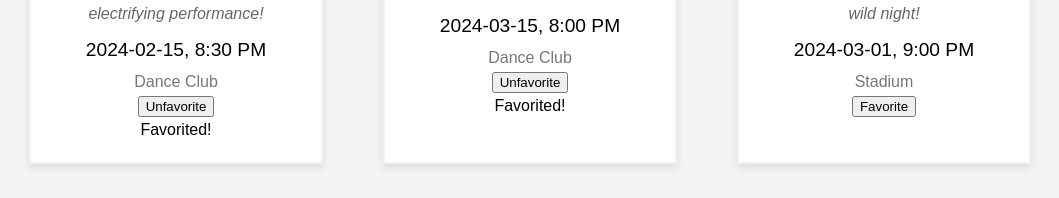
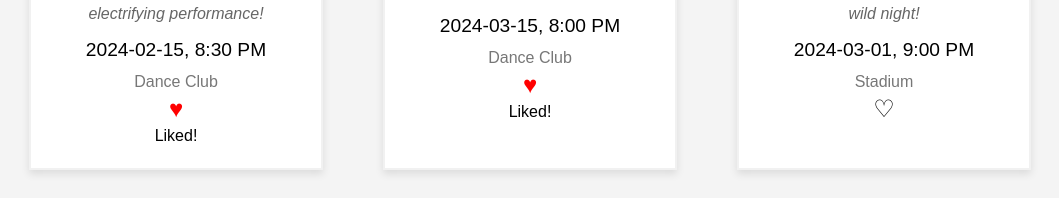
Before and after one commit to Fawaztarar/gig_listing_react, a React (Vite) app: page / in a window 1280 px wide. Shown: the part 566-764 px from the top of the page, without its empty margins (110-1169 px from the left). Built offline with nearby package versions, Linux system fonts and the light colour scheme.

Commit message:
heart button

```diff
--- a/src/Gig.css
+++ b/src/Gig.css
@@ -73,6 +73,20 @@ body {
     color: #777; /* Color remains unchanged */
 }
 
+/* Heart button styles */
+.heart-button {
+    font-size: 24px; /* Adjust size as needed */
+    color: #000; /* Color for the not favorited heart */
+    border: none;
+    background: none;
+    cursor: pointer;
+}
+
+  .heart-button.favorited {
+    color: red; /* Color for the favorited heart */
+}
+
+
 /* Title styles */
 .app-title {
     text-align: center;
--- a/src/Gig.jsx
+++ b/src/Gig.jsx
@@ -1,48 +1,4 @@
-// // Gig.jsx
-
-// import React, { useState } from 'react';
-// import PropTypes from 'prop-types';
-// import './Gig.css';
-
-
-// const Gig = ({ bandImage, bandName, eventDescription, eventTime, eventLocation }) => {
-//   const [isFavorited, setIsFavorited] = useState(false);
-
-//   const handleFavoriteToggle = () => {
-//     setIsFavorited(!isFavorited);
-//   };
-
-//   return (
-//     <div className="gig-container">
-//       <img className="band-image" src={bandImage} alt={bandName} />
-//       <div className="details-container">
-//         <h3 className="band-name">{bandName}</h3>
-//         <p className="event-description">{eventDescription}</p>
-//         <p className="event-time">{eventTime}</p>
-//         <p className="event-location">{eventLocation}</p>
-
-//         {/* Favorite button */}
-//         <button onClick={handleFavoriteToggle}>
-//           {isFavorited ? 'Unfavorite' : 'Favorite'}
-//         </button>
-
-//         {/* Display favorite status */}
-//         {isFavorited && <p className="favorite-status">Favorited!</p>}
-//       </div>
-//     </div>
-//   );
-// };
-
-// Gig.propTypes = {
-//   bandName: PropTypes.string.isRequired,
-//   bandImage: PropTypes.string.isRequired,
-//   eventDescription: PropTypes.string.isRequired,
-//   eventTime: PropTypes.string.isRequired,
-//   eventLocation: PropTypes.string.isRequired,
-// };
-
-// export default Gig;
-
+// Gig.jsx
 import React from 'react';
 import PropTypes from 'prop-types';
 import './Gig.css';
@@ -57,11 +13,14 @@ const Gig = ({ bandImage, bandName, eventDescription, eventTime, eventLocation,
         <p className="event-time">{eventTime}</p>
         <p className="event-location">{eventLocation}</p>
 
-        <button onClick={onToggleFavorite}>
+        {/* <button onClick={onToggleFavorite}>
           {favorited ? 'Unfavorite' : 'Favorite'}
-        </button>
+        </button> */}
+        <button className={`heart-button ${favorited ? 'favorited' : ''}`} onClick={onToggleFavorite}>
+        {favorited ? '♥' : '♡'}
+      </button>
 
-        {favorited && <p className="favorite-status">Favorited!</p>}
+        {favorited && <p className="favorite-status">Liked!</p>}
       </div>
     </div>
   );
```
